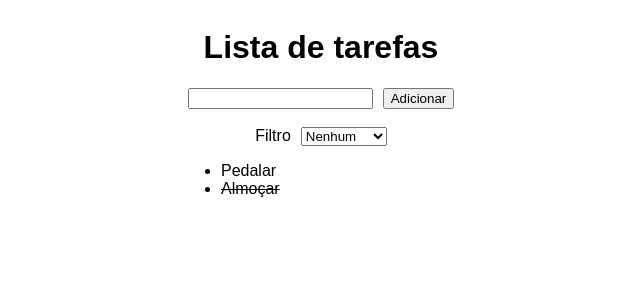
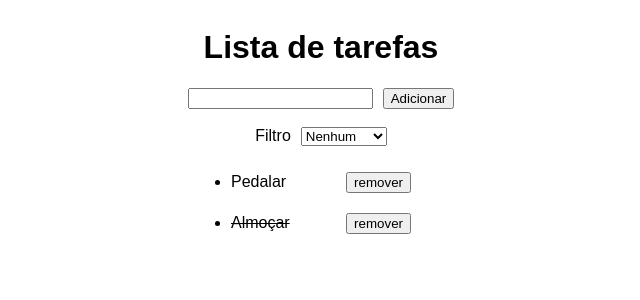
Before and after one commit to future4code/gebru-Rommel-Santhiago, a React (Create React App) app in the folder modulo3/Semana12/ciclo-vida-todo/: page / in a window 1280 px wide. Shown: the top 300 px of the page, without its empty margins (319-959 px from the left). Built offline with nearby package versions, Linux system fonts and the light colour scheme.

Commit message:
Tarefa 4 concluida e desafio 1

```diff
--- a/modulo3/Semana12/ciclo-vida-todo/public/index.html
+++ b/modulo3/Semana12/ciclo-vida-todo/public/index.html
@@ -1,5 +1,5 @@
 <!DOCTYPE html>
-<html lang="en">
+<html lang="pt-BR">
 
 <head>
 	<meta charset="utf-8">
--- a/modulo3/Semana12/ciclo-vida-todo/src/App.js
+++ b/modulo3/Semana12/ciclo-vida-todo/src/App.js
@@ -18,9 +18,26 @@ const InputsContainer = styled.div`
   gap: 10px;
 `
 
+const ContentTarefa = styled.div`
+  display: flex;
+  align-items: center;
+  justify-content: space-between;
+  padding: 10px;
+`
+
 class App extends React.Component {
     state = {
-      tarefas: [
+      tarefas: [],
+      inputValue: '',
+      filtro: ''
+    }
+
+  componentDidUpdate() {
+      // localStorage.setItem('tarefa', this.state.inputValue)
+  }
+
+  componentDidMount(prevProps, prevState) {
+    const tarefaLS = localStorage.getItem('tarefas') ? JSON.parse(localStorage.getItem ('tarefas')) : [
       {
         id: 1,
         texto: 'Pedalar',
@@ -31,18 +48,9 @@ class App extends React.Component {
         texto: 'Almoçar',
         completa: true
       }
-      ],
-      inputValue: '',
-      filtro: ''
+    ]
+    this.setState({tarefas: tarefaLS})
   }
-
-  componentDidUpdate() {
-
-  };
-
-  componentDidMount() {
-
-  };
 
   onChangeInput = (event) => {
     this.setState({inputValue: event.target.value})
@@ -55,10 +63,10 @@ class App extends React.Component {
           completa: false
         }
 
-    const novaListaDeTarefas = [...this.state.tarefas]
-    novaListaDeTarefas.push(novaTarefa)
+    const novaListaDeTarefas = [novaTarefa, ...this.state.tarefas]
 
     this.setState({tarefas: novaListaDeTarefas})
+    localStorage.setItem('tarefas', JSON.stringify(novaListaDeTarefas))
   }
 
   selectTarefa = (id) => {
@@ -81,15 +89,24 @@ class App extends React.Component {
     this.setState({filtro: event.target.value})
   }
 
+  removeTarefa = (idToRemove) => {
+    const tarefasAtuais = [...this.state.tarefas]
+
+    const novaListaDeTarefas = tarefasAtuais.filter((tarefa) => {
+      return tarefa.id !== idToRemove
+    })
+    this.setState({tarefas: novaListaDeTarefas})
+  }
+
   render() {
     const listaFiltrada = this.state.tarefas.filter(tarefa => {
        switch (this.state.filtro) {
         case 'pendentes':
-          return !tarefa.completa
+          return !tarefa.completa;
         case 'completas':
-          return tarefa.completa
+          return tarefa.completa;
         default:
-          return true
+          return true;
       }
     })
 
@@ -113,13 +130,16 @@ class App extends React.Component {
         <TarefaList>
           {listaFiltrada.map(tarefa => {
             return (
+              <ContentTarefa key={tarefa.id}>
                 <Tarefa
-                key={tarefa.id}
                   completa={tarefa.completa}
                   onClick={() => this.selectTarefa(tarefa.id)}
                 >
                   {tarefa.texto}
+
                 </Tarefa>
+                <button onClick={() => this.removeTarefa(tarefa.id)}>remover</button>
+              </ContentTarefa>
             )
           })}
         </TarefaList>
```
Lines whose indentation alone changed are shown as unchanged.
